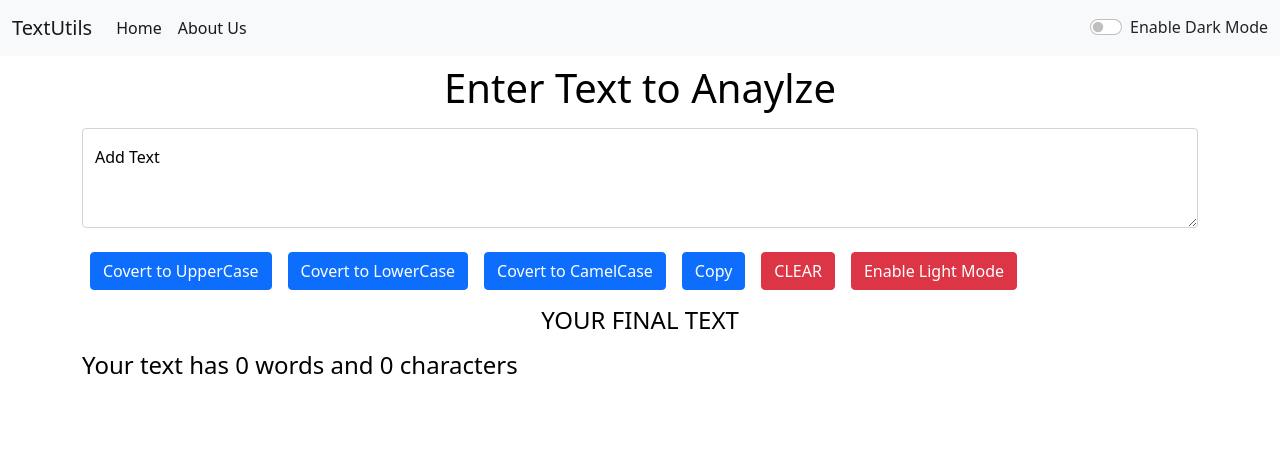
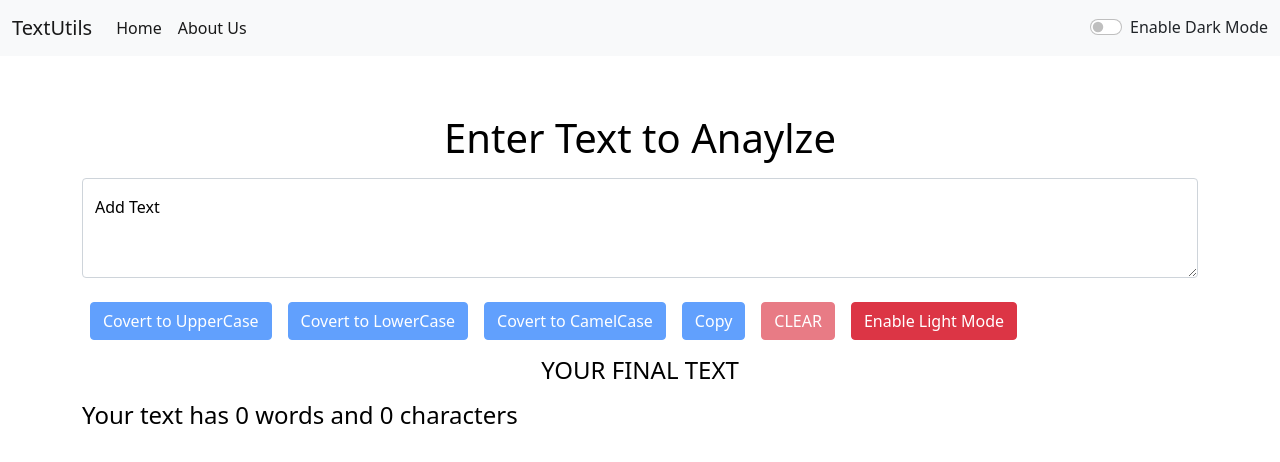
Before and after one commit to architjain798/textutils, a React (Create React App) app: page / in a window 1280 px wide. Shown: the top 462 px of the page. Built offline with nearby package versions, Linux system fonts and the light colour scheme.

Commit message:
Button disabled when no text is entered and added height to Alert component

```diff
--- a/src/Components/Alert.js
+++ b/src/Components/Alert.js
@@ -7,7 +7,8 @@ const capatilize = (word) => {
 
 function Alert(props) {
   return (
-    props.alert && ( //Syntax for checking for null check
+    <div style={{ height: "50px" }}>
+      {props.alert && ( //Syntax for checking for null check
         <div
           className={`alert alert-${props.alert.type} alert-dismissible fade show`}
           role="alert"
@@ -15,7 +16,8 @@ function Alert(props) {
           <strong>{capatilize(props.alert.type)}: </strong>
           {props.alert.currentMessage}
         </div>
-    )
+      )}
+    </div>
   );
 }
 
--- a/src/Components/TextForm.js
+++ b/src/Components/TextForm.js
@@ -108,6 +108,7 @@ export const TextForm = (props) => {
           type="button"
           className="btn btn-primary mx-2 my-2"
           onClick={handleUpperClick}
+          disabled={text.length === 0}
         >
           Covert to UpperCase
         </button>
@@ -115,6 +116,7 @@ export const TextForm = (props) => {
           type="button"
           className="btn btn-primary mx-2 my-2"
           onClick={handleLowerClick}
+          disabled={text.length === 0}
         >
           Covert to LowerCase
         </button>
@@ -122,6 +124,7 @@ export const TextForm = (props) => {
           type="button"
           className="btn btn-primary mx-2 my-2"
           onClick={handleCamelClick}
+          disabled={text.length === 0}
         >
           Covert to CamelCase
         </button>
@@ -129,6 +132,7 @@ export const TextForm = (props) => {
           type="button"
           className="btn btn-primary mx-2 my-2"
           onClick={handleCopy}
+          disabled={text.length === 0}
         >
           Copy
         </button>
@@ -136,6 +140,7 @@ export const TextForm = (props) => {
           type="button"
           className="btn btn-danger mx-2 my-2"
           onClick={handleClearClick}
+          disabled={text.length === 0}
         >
           CLEAR
         </button>
```
Lines whose indentation alone changed are shown as unchanged.
